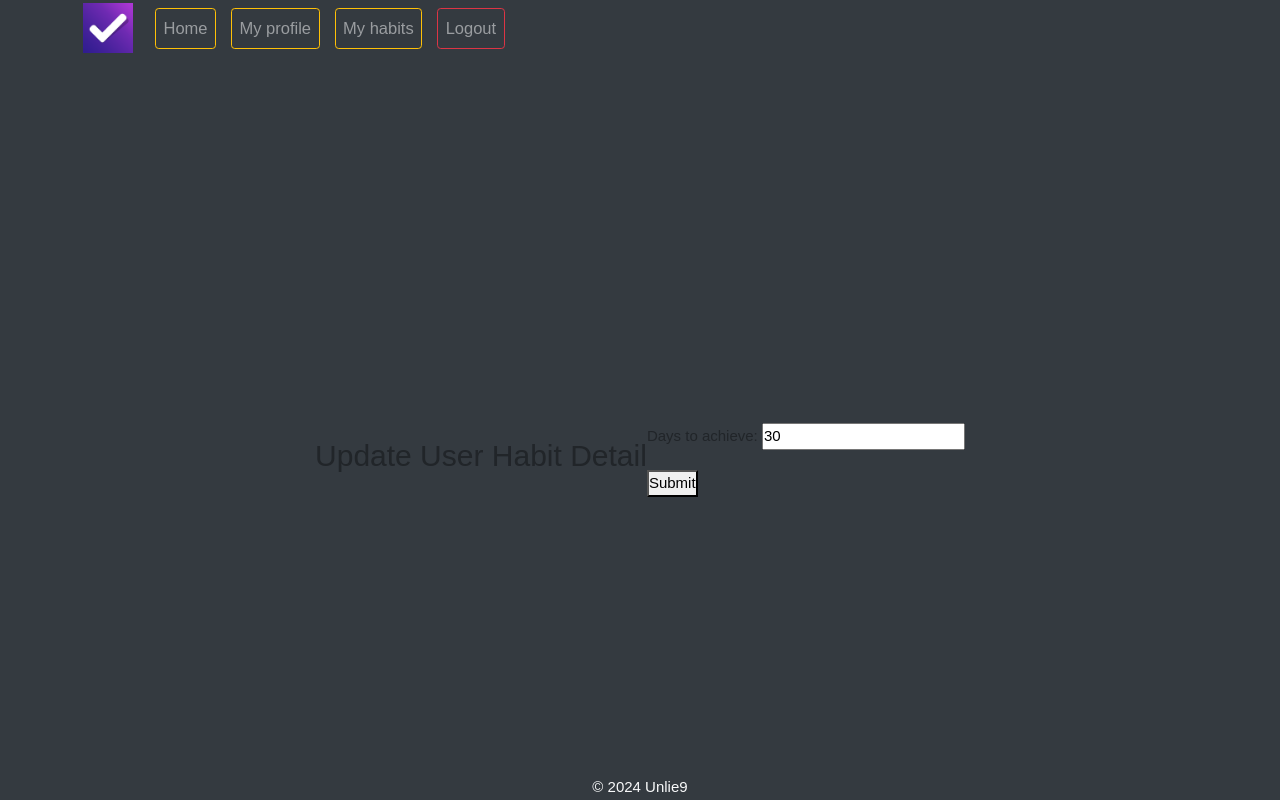
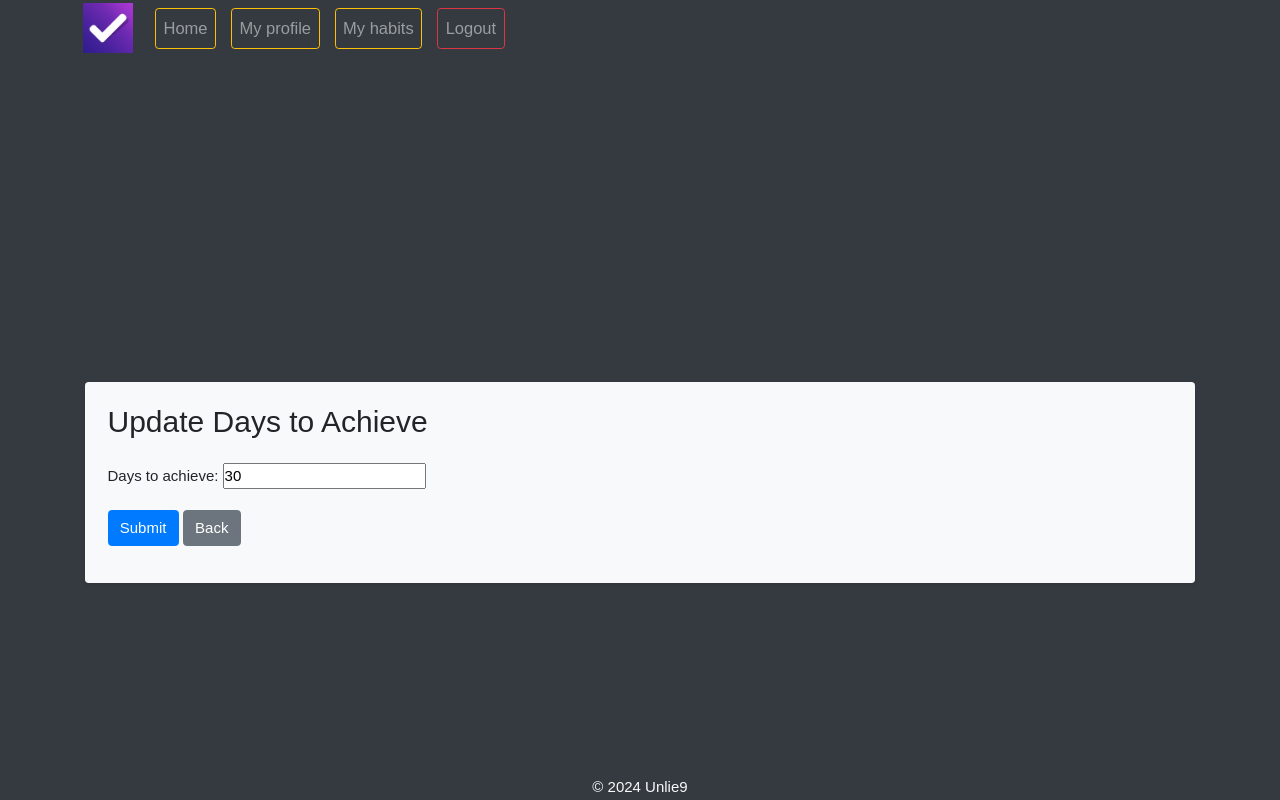
Before and after one commit to Unlie9/habit-tracker, a Django app: page /my_habits/1/edit/ in a window 1280 px wide. Run offline with Django 5.2, Linux system fonts and the light colour scheme; a user stored in the database is signed in; data comes from the database, SQL or seed files in the repository.

Commit message:
update form

```diff
--- a/templates/habit_tracker/userhabitdetail_form.html
+++ b/templates/habit_tracker/userhabitdetail_form.html
@@ -1,10 +1,15 @@
 {% extends "base.html" %}
 
 {% block content %}
-    <h2>Update User Habit Detail</h2>
-    <form method="post" class="form-container">
+<div class="container mt-5">
+    <form method="post" class="form-container bg-light p-4 rounded shadow-sm">
+			<h2 class="mb-4">Update Days to Achieve</h2>
         {% csrf_token %}
         {{ form.as_p }}
-        <button type="submit" class="submit-button">Submit</button>
+        <div class="form-group">
+            <button type="submit" class="btn btn-primary">Submit</button>
+            <a href="{% url 'index' %}" class="btn btn-secondary">Back</a>
+        </div>
     </form>
+</div>
 {% endblock %}
```
